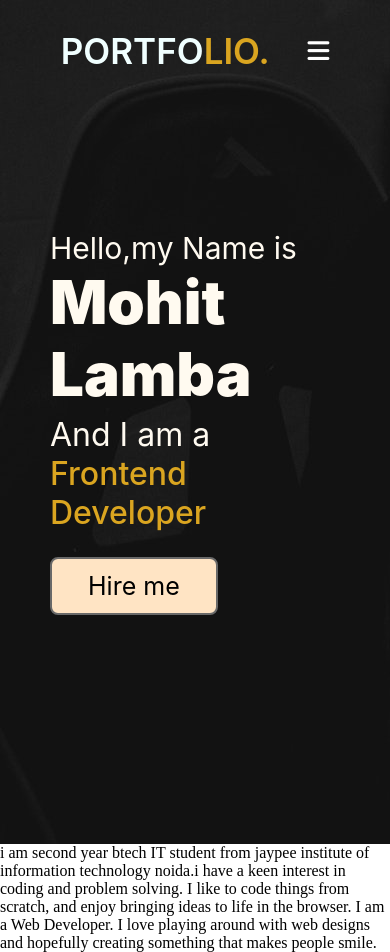
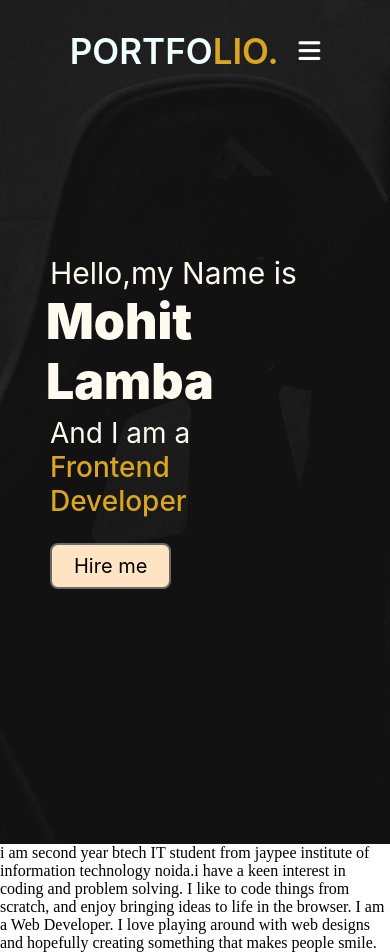
Before and after one commit to mohit200008/portfolio2, a plain HTML site: page index.html in a window 390 px wide. Drawn offline with Linux system fonts and the light colour scheme.

Commit message:
home section completed

```diff
--- a/script.js
+++ b/script.js
@@ -8,7 +8,9 @@ $(document).ready(function(){
         }
     })
     $('.menu-btn').click(function(){
-        $('.navbar .menu').toggle("active");
-        $('.menu-btn i').toggle("active");
-    })
+        $('.navbar .menu').toggleClass("active");
+        $('.menu-btn i').toggleClass("active");
+
+
+    });
 });
--- a/style.css
+++ b/style.css
@@ -84,8 +84,7 @@
 .home .home-content .text-2 {
     font-size: 80px;
     font-weight: 900;
-    margin-left: -1px;
-    margin: auto;
+    margin-left: -4px;
 }
 .home .home-content .text-3 {
     font-size: 45px;
@@ -108,27 +107,31 @@
 }
 .home .home-content a:hover {
     color: #ffff;
-    background:darkkhaki;
+    background:darkslategray;
 }
 
 @media (max-width:1104px){
     .home .max-width{
-        padding: 0 50px;
+        margin-left: 0px;
     }
 }
 @media (max-width:991px){
     .max-width{
-        padding: 0 50px;
+        padding:0 50px;
     }
 }
 @media (max-width:950px){
+    .max-width{
+        padding: 0 50px;
+    }
     .menu-btn{
         display: block;
         z-index:999;
     }
-    .menu-btn i.active:before{
+    .menu-btn i.active:before {
         content: "\f00d";
     }
+
     .navbar .menu {
         position: fixed;
         height: 100vh;
@@ -138,7 +141,7 @@
         background: #222;
         text-align: center;
         padding-top: 80px;
-        transition: all 0.3s ease;
+        transition: all 0.3s ease-in-out;
     }
     .navbar .menu.active {
         left: 0;
@@ -151,23 +154,24 @@
         margin: 20px 0;
         font-size: 25px;
     }
-    .home .home-content .text-2{
-        font-size: 70px;
+    .home .home-content .text-2 {
+        font-size: 72px;
     }
-    .home .home-content .text-3{
-        font-size: 35px;
+    .home .home-content .text-3 {
+        font-size: 38px;
+    }
+    .home .home-content a {
+        font-size: 20px;
+        padding: 9px 22px;
     }
 }
 
 @media (max-width:500px){
-    .max-width{
-        padding: 0 23px;
-    }
     .home .home-content .text-2{
-        font-size: 60px;
+        font-size: 50px;
     }
     .home .home-content .text-3{
-        font-size: 32px;
+        font-size: 28px;
     }
 
 }
```
